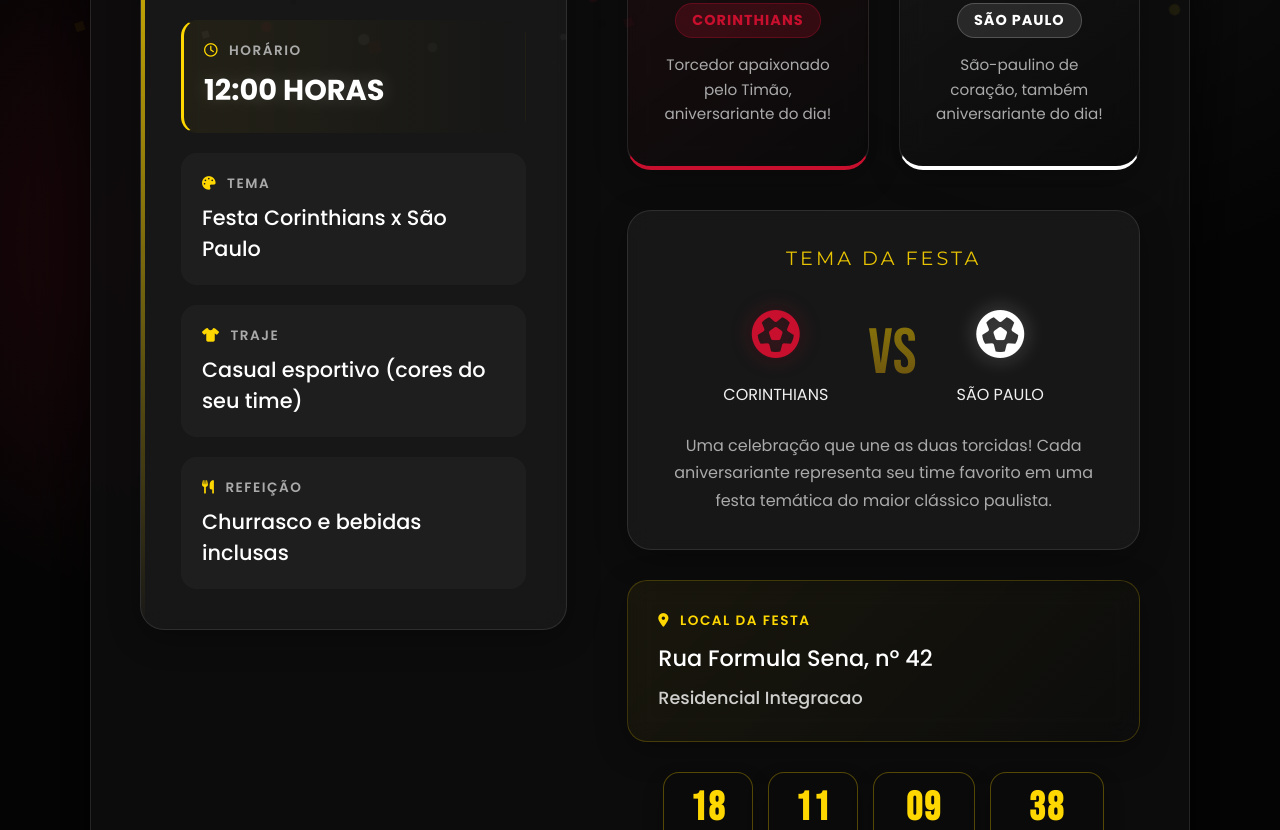
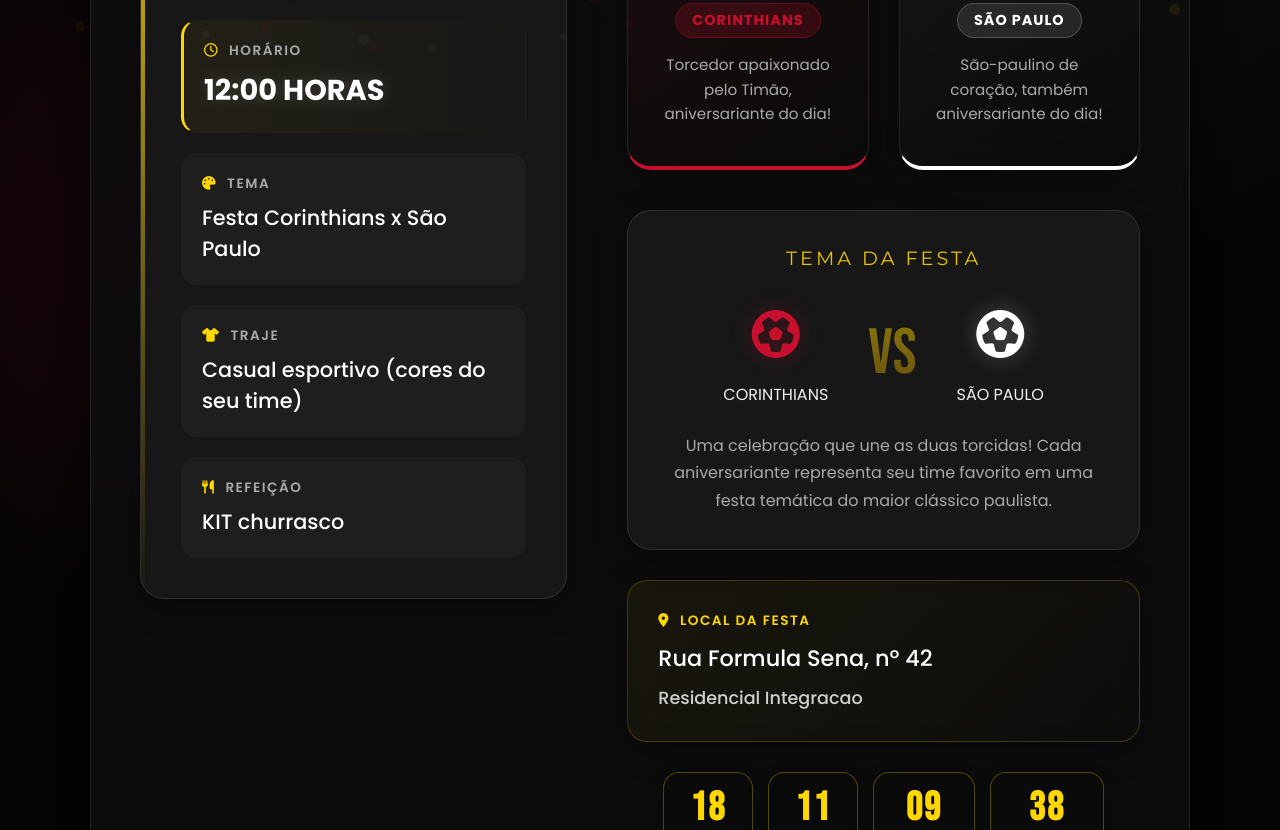
Before and after one commit to jhonathansanrod/convite, a plain HTML site: page index.html in a window 1280 px wide. Shown: the part 812-1642 px from the top of the page. Drawn offline with Linux system fonts and the light colour scheme.

Commit message:
Update: Altera descrição da refeição para KIT churrasco

```diff
--- a/index.html
+++ b/index.html
@@ -72,7 +72,7 @@
 
                     <div class="info-item">
                         <div class="info-label"><i class="fas fa-utensils"></i> REFEIÇÃO</div>
-                        <div class="info-value">Churrasco e bebidas inclusas</div>
+                        <div class="info-value">KIT churrasco</div>
                     </div>
                 </div>
             </div>
```
